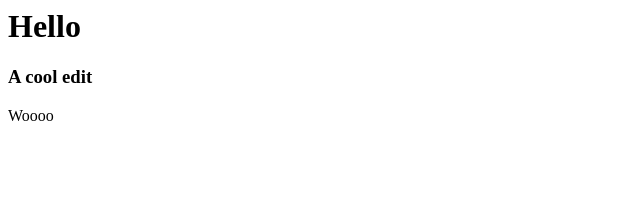
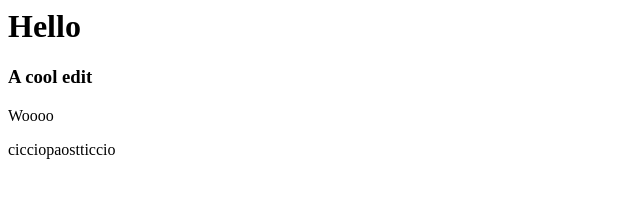
Before and after one commit to spetrachi/learngit, a plain HTML site: page index.html in a window 1280 px wide. Shown: the whole page, without its empty margins (0-640 px from the left). Drawn offline with Linux system fonts and the light colour scheme.

Commit message:
inserito ciccio

```diff
--- a/index.html
+++ b/index.html
@@ -6,5 +6,6 @@
 		<h1>Hello</h1>
 		<h3>A cool edit</h3>
 		<p>Woooo</p>
+		cicciopaostticcio
 	</body>
 </html>
```
